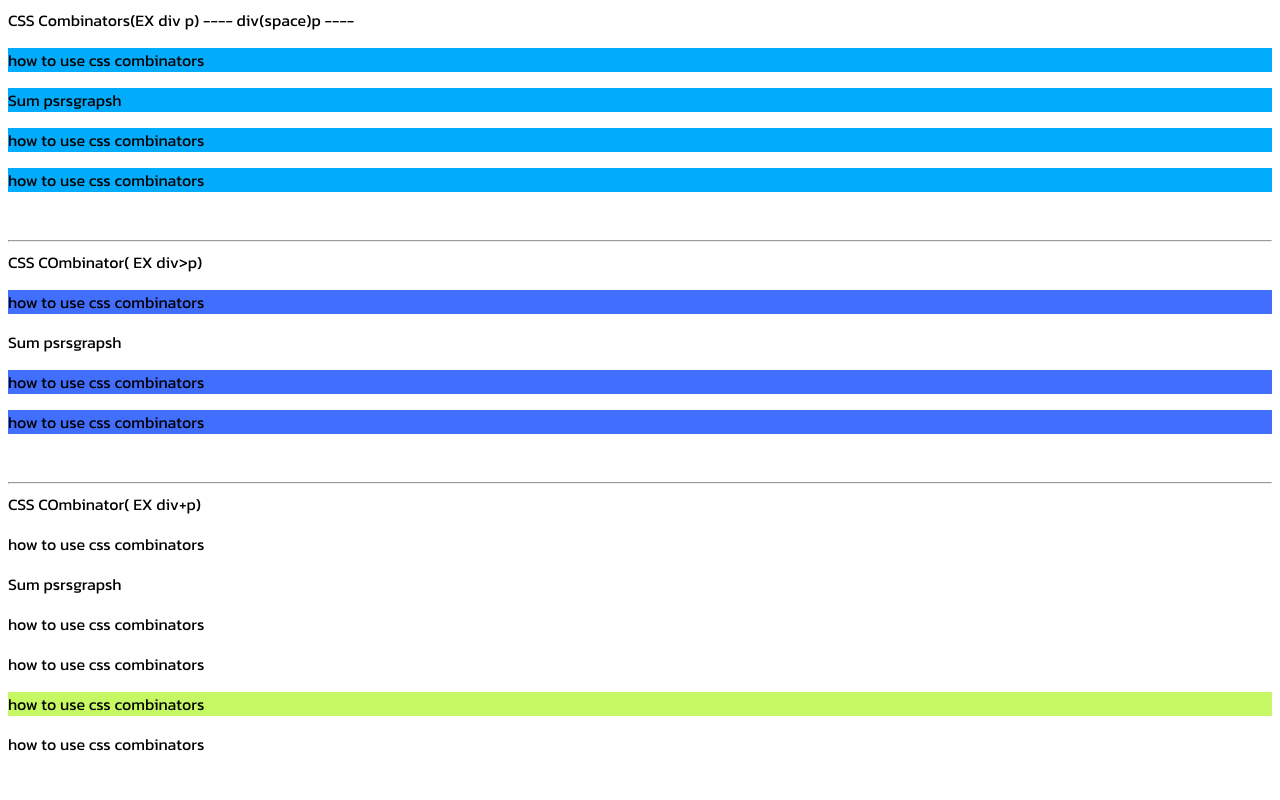
After one commit to mongcholl/code-gitdesktop, a PHP site: page /14-combinators.html in a window 1280 px wide. The commit adds this page. Run offline with PHP 8.4, Linux system fonts and the light colour scheme.

Commit message:
learn HTML CSS
Update learn HTML CSS 9-8-2021

```diff
--- /dev/null
+++ b/learn basic css/14-combinators.html
@@ -0,0 +1,46 @@
+<!DOCTYPE html>
+<html lang="en">
+<head>
+    <meta charset="UTF-8">
+    <meta http-equiv="X-UA-Compatible" content="IE=edge">
+    <meta name="viewport" content="width=device-width, initial-scale=1.0">
+    <title>Combinators</title>
+    <link rel="stylesheet" href="css/style.css">
+</head>
+<body>
+    CSS Combinators(EX div p) ---- div(space)p ----
+    <div class="css-combinators1">
+        <p> how to use css combinators</p>
+        <section>
+            <p>Sum psrsgrapsh</p>
+        </section>
+        <p> how to use css combinators</p>
+        <p> how to use css combinators</p>
+    </div>
+<br><hr>
+    CSS COmbinator( EX div>p)
+    <div class="css-combinators2">
+        <p> how to use css combinators</p>
+        <section>
+            <p>Sum psrsgrapsh</p>
+        </section>
+        <p> how to use css combinators</p>
+        <p> how to use css combinators</p>
+    </div>
+<br><hr>
+    CSS COmbinator( EX div+p)
+    <div class="css-combinators3">
+        <p> how to use css combinators</p>
+        <section>
+            <p>Sum psrsgrapsh</p>
+        </section>
+        <p> how to use css combinators</p>
+        <p> how to use css combinators</p>
+    </div>
+
+
+        <p> how to use css combinators</p> <!-- tage ที่อยู่ต่อจาก Div-->
+        <p> how to use css combinators</p>
+
+</body>
+</html>
--- a/learn basic css/css/style.css
+++ b/learn basic css/css/style.css
@@ -453,3 +453,25 @@ footer{
 .css-float-img{
     float: right;
 }
+
+/* 14-combinators.html */
+ /*
+    css-conbinators
+     - Descendant Selector (space)
+     - Child Selector (>)
+     - adjacent Sibling Selector (+)
+     - General Sibling Selector ()
+
+ */
+ .css-combinators1 p{
+     background: rgb(2, 172, 252);
+ }
+ .css-combinators2 > p {
+    background: rgb(66, 110, 253);
+}
+.css-combinators3 + p{
+    background: rgb(198, 248, 99);
+}
+/* .css-combinators3 + section{
+    background: rgb(76, 238, 250);
+} */
```
